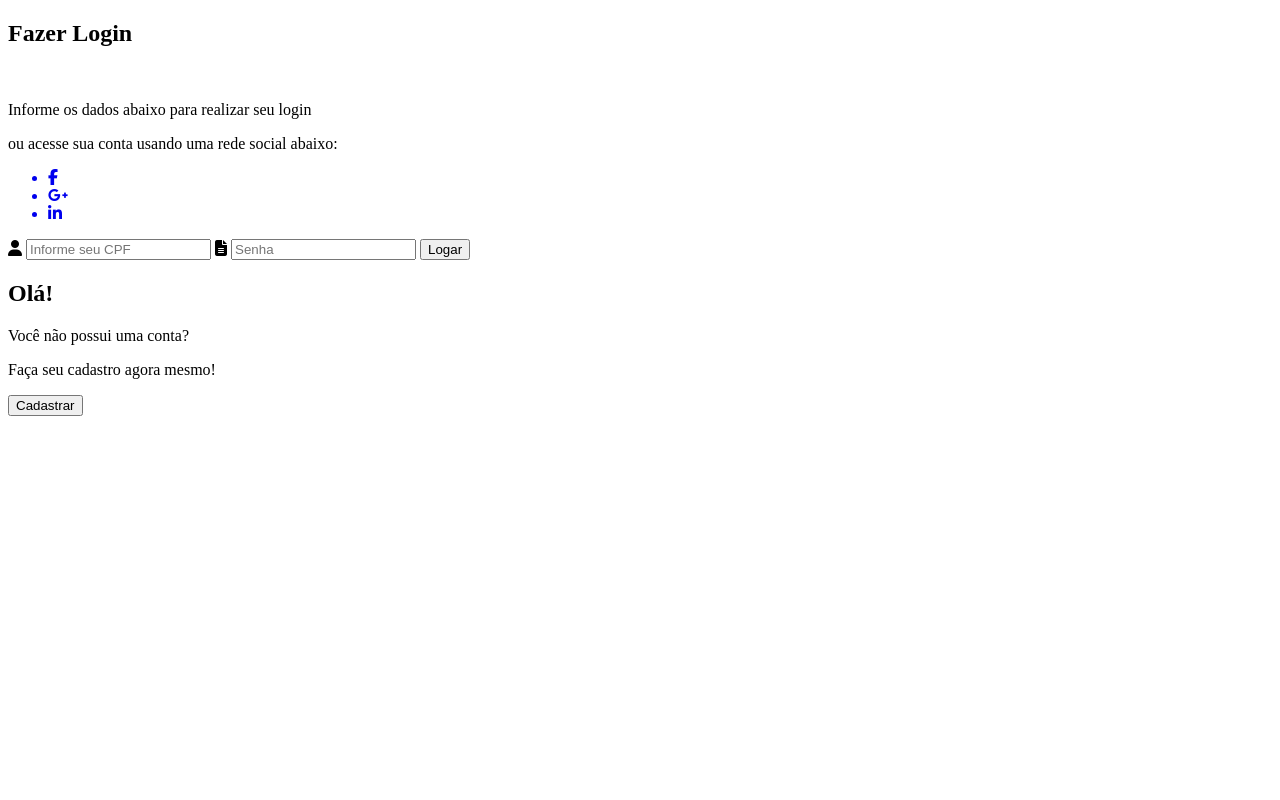
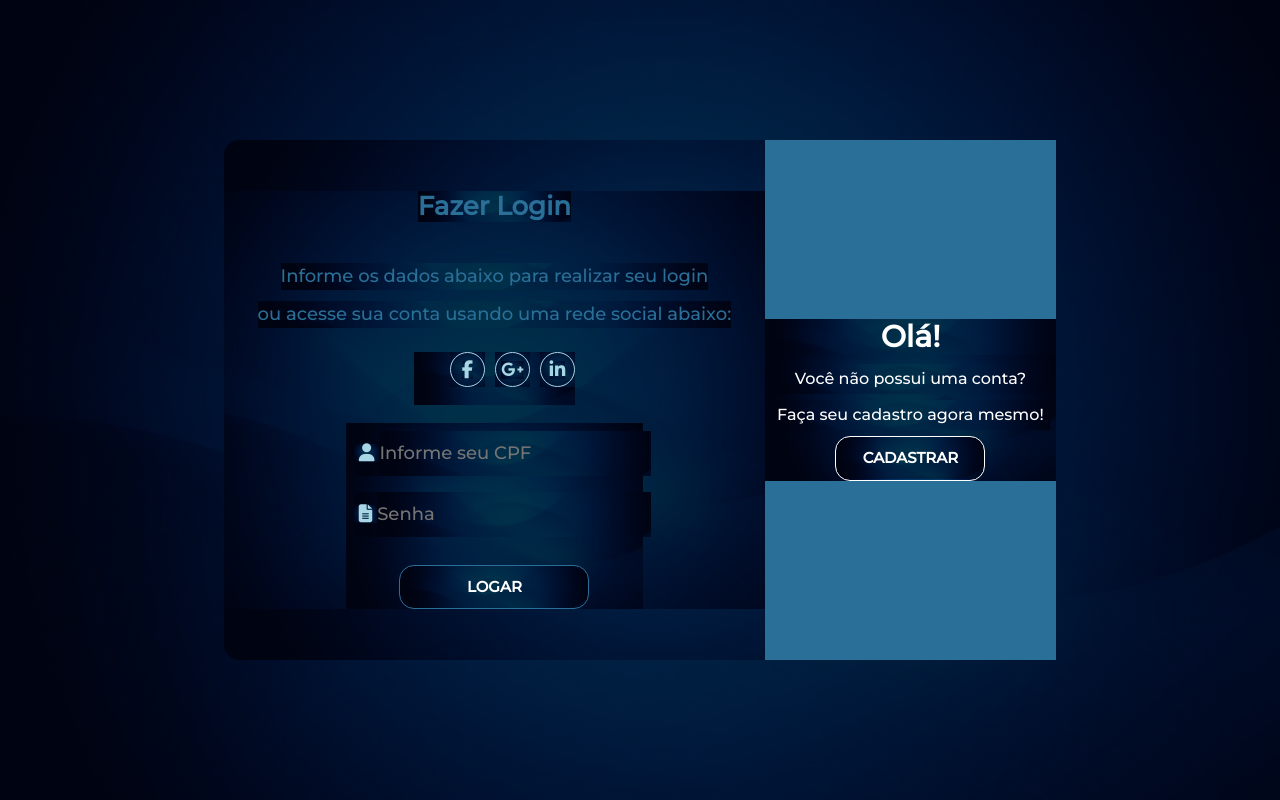
Before and after one commit to PabloH01/GestaoVacina_FerramentaDigital, a PHP site: page /backend_sistema/estruturalogin/index.php in a window 1280 px wide. Run offline with PHP 8.4, Linux system fonts and the light colour scheme; some libraries are stand-ins or nearby versions.

Commit message:
V:1.2 - CssLogin+CadastroBstrap

```diff
--- a/backend_sistema/estruturalogin/cadastro.php
+++ b/backend_sistema/estruturalogin/cadastro.php
@@ -7,11 +7,15 @@
         <meta charset="utf8">
         <meta name="viewport" content="width=device-width, initial-scale=1.0">
         <title>Tela de Cadastro</title>
+        <!--
         <link href="../../assets/mainEstilos/mainstyle.css" rel="stylesheet">
         <link href="../../assets/mainEstilos/mediasCadastro/1500px.css" rel="stylesheet">
         <link href="../../assets/mainEstilos/mediasCadastro/1200px.css" rel="stylesheet">
         <link href="../../assets/mainEstilos/mediasCadastro/800px.css" rel="stylesheet">
         <link href="../../assets/mainEstilos/mediasCadastro/576px.css" rel="stylesheet">
+        -->
+        <link href="../../css/main.css" rel="stylesheet">
+        <link href="../../css/css_pages/cadastro.css" rel="stylesheet">
         <script src="https://kit.fontawesome.com/d1fdd19268.js" crossorigin="anonymous"></script>
         <script>
             function funcao1()
--- a/backend_sistema/estruturalogin/index.php
+++ b/backend_sistema/estruturalogin/index.php
@@ -2,24 +2,23 @@
     include_once("funcoes.php");
 ?>
 <!DOCTYPE html>
-<html>
-    <head lang="pt-br">
-        <meta charset="utf8">
-        <meta name="viewport" content="width=device-width, initial-scale=1.0">
+<html lang="pt-br">
+    <head>
         <title>Tela de Login</title>
-        <link href="../../assets/mainEstilos/login.css" rel="stylesheet">
-        <link href="../../assets/mainEstilos/mediasLogin/1500px.css" rel="stylesheet">
-        <link href="../../assets/mainEstilos/mediasLogin/1200px.css">
-        <link href="../../assets/mainEstilos/mediasLogin/800px.css">
-        <link href="../../assets/mainEstilos/mediasLogin/576px.css">
+        <!-- Required meta tags -->
+        <meta charset="utf-8">
+        <meta name="viewport" content="width=device-width, initial-scale=1">
+        <!-- Required itens -->
+        <link href="../../css/main.css" rel="stylesheet">
+        <link href="../../css/css_pages/login.css" rel="stylesheet">
         <script src="https://kit.fontawesome.com/d1fdd19268.js" crossorigin="anonymous"></script>
+        <!-- Required Verification -->
         <script>
             function funcao1()
             {
                 alert("Cadastro realizado!!")
             }
         </script>
-        <title>Página de Login</title>
     </head>
     <body>
         <div class="main">
--- a/css/css_pages/cadastro.css
+++ b/css/css_pages/cadastro.css
@@ -1,7 +1,7 @@
 body{
     width: 100%;
     height: 100vh;
-    background-image: linear-gradient(rgba(0,0,0,0.7), rgba(0,0,0,0.7)), url('../imgs/backblue.jpg');
+    background-image: linear-gradient(rgba(0,0,0,0.7), rgba(0,0,0,0.7)), url('../../itens/imgs/backblue.jpg');
     background-position: center;
     background-size: cover;
 }
--- a/css/css_pages/login.css
+++ b/css/css_pages/login.css
@@ -1,7 +1,8 @@
 body{
     width: 100%;
     height: 100vh;
-    background-image: linear-gradient(rgba(0,0,0,0.7), rgba(0,0,0,0.7)), url('../imgs/backblue.jpg');
+    color: red;
+    background-image: linear-gradient(rgba(0,0,0,0.7), rgba(0,0,0,0.7)), url('../../itens/imgs/backblue.jpg');
     background-position: center;
     background-size: cover;
 }
--- a/css/global.css
+++ b/css/global.css
@@ -8,4 +8,7 @@
     box-sizing: border-box;
     font-family: 'Montserrat', sans-serif;
     font-size: 18px;
+    background-image: linear-gradient(rgba(0,0,0,0.7), rgba(0,0,0,0.7)), url('../itens/imgs/backblue.jpg');
+    background-position: center;
+    background-size: cover;
 }
--- a/index.html
+++ b/index.html
@@ -15,6 +15,6 @@
         <script
         src="https://cdn.jsdelivr.net/npm/bootstrap@5.1.3/dist/js/bootstrap.bundle.min.js" integrity="sha384-ka7Sk0Gln4gmtz2MlQnikT1wXgYsOg+OMhuP+IlRH9sENBO0LRn5q+8nbTov4+1p" crossorigin="anonymous">
         </script>
-        <a href="../TCC-Projeto-Equipe/backend_sistema/estruturalogin/index.php">Iniciar!</a>
+        <a href="../GestaoVacina_FerramentaDigital/backend_sistema/estruturalogin/index.php">Iniciar!</a>
     </body>
 </html>
```
